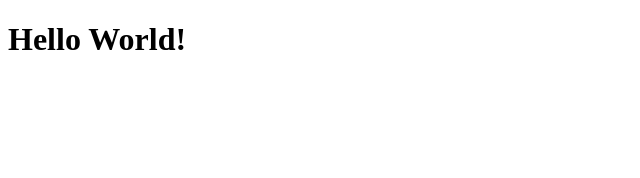
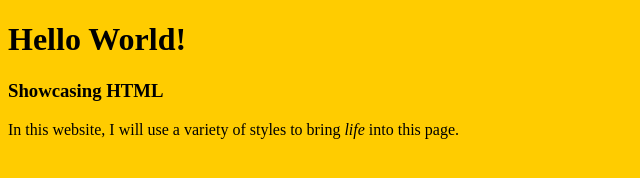
Before and after one commit to jng34/jn-personal-website, a plain HTML site: page index.html in a window 1280 px wide. Shown: the whole page, without its empty margins (0-640 px from the left). Drawn offline with Linux system fonts and the light colour scheme.

Commit message:
add style.css, connect to index.html

```diff
--- a/index.html
+++ b/index.html
@@ -1,9 +1,12 @@
 <!DOCTYPE html>
 <html lang="en">
     <head>
+        <link rel="stylesheet" href="style.css">
         <title>My Personal Website</title>
     </head>
     <body>
         <h1>Hello World!</h1>
+        <h3>Showcasing HTML</h3>
+            <p>In this website, I will use a variety of styles to bring <em>life</em> into this page.</p>
     </body>
 </html>
--- /dev/null
+++ b/style.css
@@ -0,0 +1,3 @@
+body {
+    background: #fc0;
+}
```
